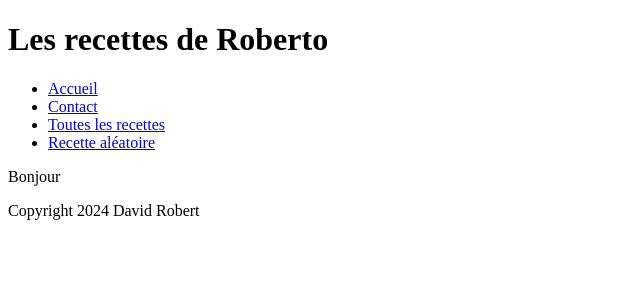
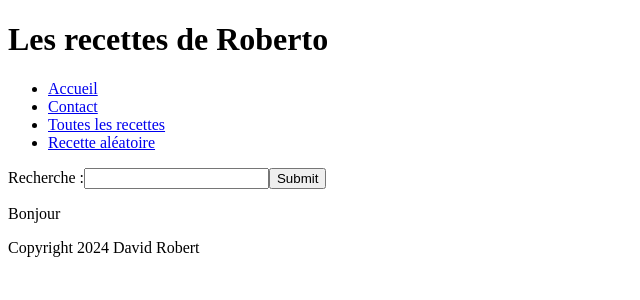
Before and after one commit to davidroberto/sup-vinci-react-meals, a React (Vite) app: page / in a window 1280 px wide. Shown: the top 300 px of the page, without its empty margins (0-640 px from the left). Built offline with nearby package versions, Linux system fonts and the light colour scheme.

Commit message:
form search part 1

```diff
--- a/src/App.jsx
+++ b/src/App.jsx
@@ -4,6 +4,7 @@ import ContactPage from "./page/ContactPage";
 import ListMeals from "./page/ListMeals";
 import RandomMeal from "./page/RandomMeal";
 import ShowMealPage from "./page/ShowMeal";
+import SearchResultsPage from "./page/SearchResultsPage";
 
 function App() {
   return (
@@ -14,6 +15,7 @@ function App() {
         <Route path="/meals" element={<ListMeals />} />
         <Route path="/random-meal" element={<RandomMeal />} />
         <Route path="/meal/:id" element={<ShowMealPage />} />
+        <Route path="/search-results" element={<SearchResultsPage />} />
       </Routes>
     </BrowserRouter>
   );
--- a/src/component/Header.jsx
+++ b/src/component/Header.jsx
@@ -23,6 +23,15 @@ const Header = () => {
             <Link to={"/random-meal"}>Recette aléatoire</Link>
           </li>
         </ul>
+
+        <form action="http://localhost:5173/search-results">
+          <label>
+            Recherche :
+            <input type="text" name="search-query" />
+          </label>
+
+          <input type="submit" />
+        </form>
       </nav>
     </header>
   );
--- /dev/null
+++ b/src/page/SearchResultsPage.jsx
@@ -0,0 +1,5 @@
+const SearchResultsPage = () => {
+  return <p>Resultats de recherche</p>;
+};
+
+export default SearchResultsPage;
```
